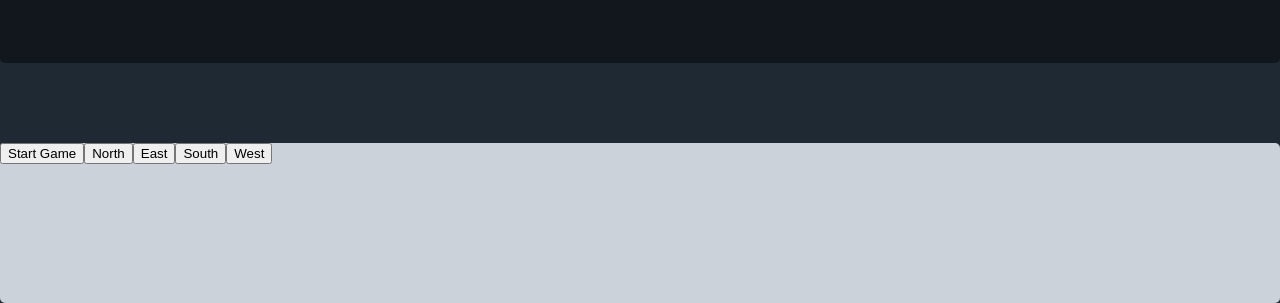
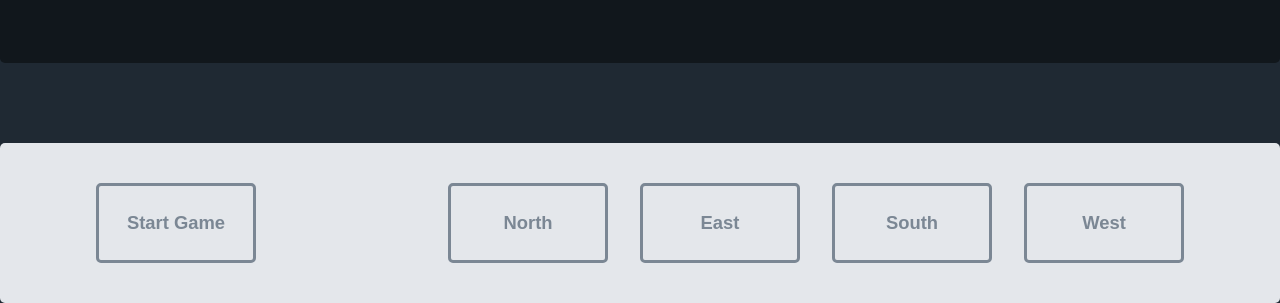
Before and after one commit to DDLPCS26/front-end, a React (Create React App) app in the folder client/: page /about in a window 1280 px wide. Shown: the part 897-1200 px from the top of the page. Built offline with nearby package versions, Linux system fonts and the light colour scheme.

Commit message:
add control interface with basic buttons to dashboard. pushing up to sync with micah and break out features.

```diff
--- a/client/src/views/game/index.js
+++ b/client/src/views/game/index.js
@@ -21,10 +21,12 @@ const GameDashboard = props => {
 
             <ControlInterface colors={colorPalette}>
                 <Button>Start Game</Button>
-                <Button>North</Button>
-                <Button>East</Button>
-                <Button>South</Button>
-                <Button>West</Button>
+                <DirectionalControls colors={colorPalette}>
+                    <Button>North</Button>
+                    <Button>East</Button>
+                    <Button>South</Button>
+                    <Button>West</Button>
+                </DirectionalControls>
             </ControlInterface>
         </Container>
         </>
@@ -50,12 +52,39 @@ const GameWindow = styled.div`
 const ControlInterface = styled.div`
     width: 100%;
     height: 10rem;
-    background-color: ${props => props.colors.surface200};
+    background-color: ${props => props.colors.surface100};
     border-radius: 5px;
+    display: flex;
+    flex-flow: row nowrap;
+    justify-content: space-around;
+    align-items: center;
+
+    Button {
+        border: 3px solid ${props => props.colors.surface400};
+        background-color: transparent;
+        color: ${props => props.colors.surface400};
+        font-weight: bold;
+    }
+`
+
+const DirectionalControls = styled.div`
+
+    Button {
+        border: 3px solid ${props => props.colors.surface400};
+        background-color: transparent;
+        color: ${props => props.colors.surface400};
+        font-weight: bold;
+    }
 `
 
 const Button = styled.button`
-
+    width: 10rem;
+    height: 5rem;
+    border: none;
+    border-radius: 5px;
+    margin: 1rem;
+    background-color: ${props => console.log(props)};
+    font-size: 1.15rem;
 `
 
 export default GameDashboard;
```
